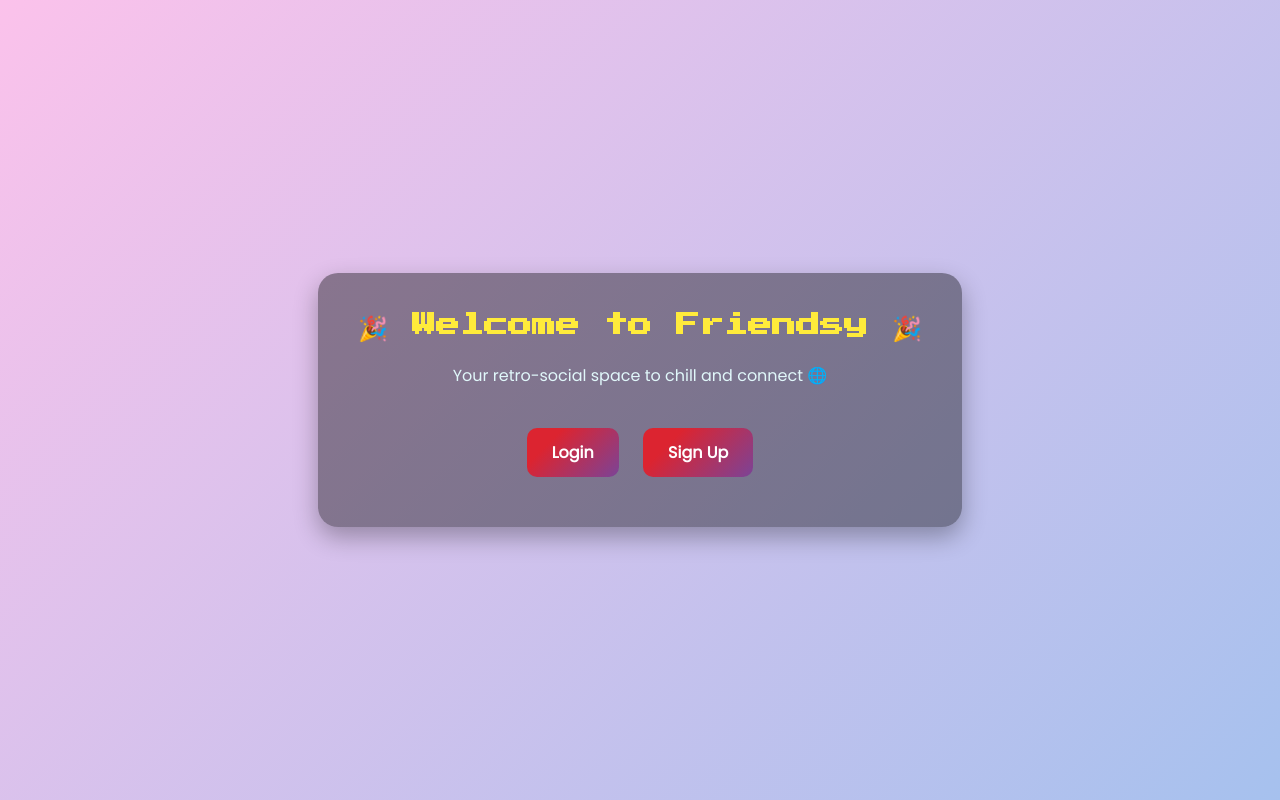
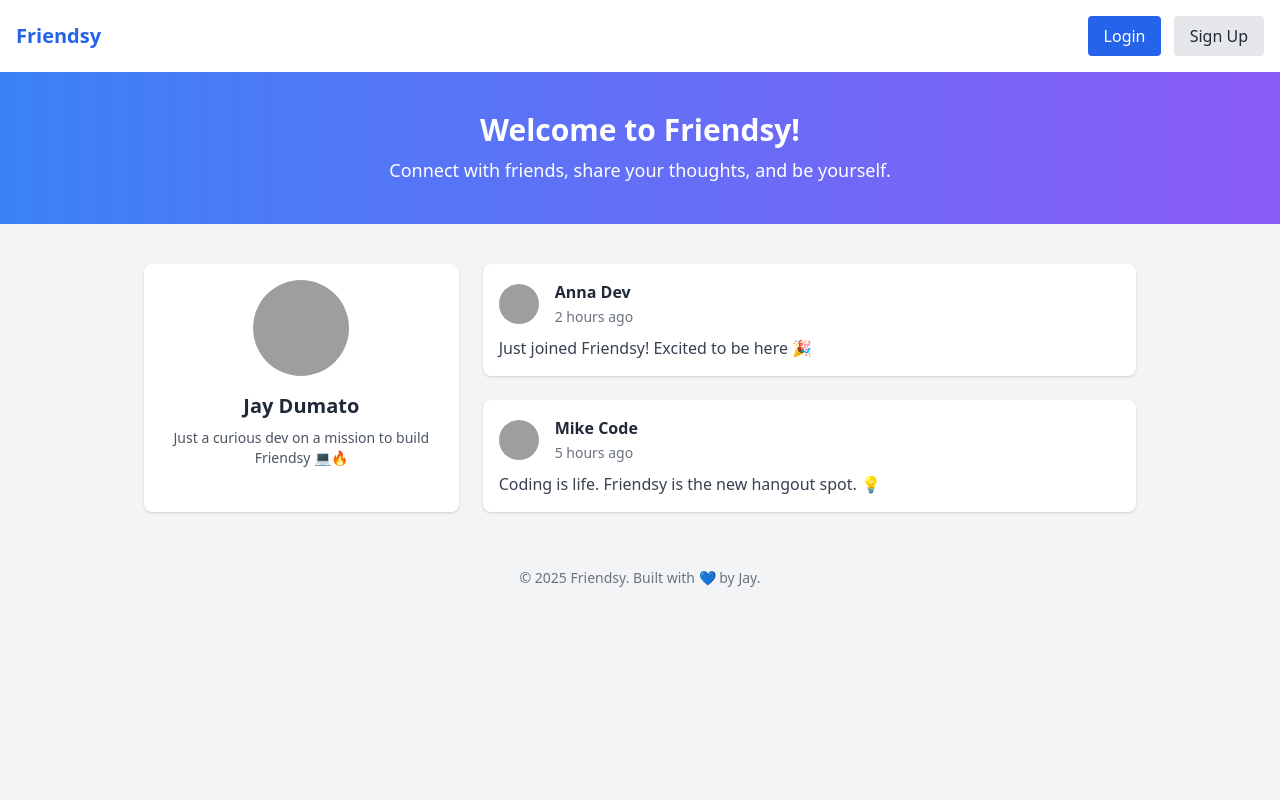
Before and after one commit to jay2k1211/Friendsy, a plain HTML site: page index.html in a window 1280 px wide. Drawn offline with nearby package versions, Linux system fonts and the light colour scheme; grey boxes are pictures that could not be loaded.

```diff
--- a/index.html
+++ b/index.html
@@ -3,70 +3,69 @@
 <head>
   <meta charset="UTF-8" />
   <meta name="viewport" content="width=device-width, initial-scale=1.0" />
-  <title>Welcome to Friendsy</title>
-  <link href="https://fonts.googleapis.com/css2?family=Press+Start+2P&family=Poppins&display=swap" rel="stylesheet">
-  <style>
-    * {
-      margin: 0;
-      padding: 0;
-      box-sizing: border-box;
-    }
+  <title>Friendsy | Home</title>
+  <link href="https://cdn.jsdelivr.net/npm/tailwindcss@2.2.19/dist/tailwind.min.css" rel="stylesheet">
+</head>
+<body class="bg-gray-100 text-gray-800">
 
-    body {
-      font-family: 'Poppins', sans-serif;
-      height: 100vh;
-      background: linear-gradient(135deg, #fbc2eb, #a6c1ee);
-      display: flex;
-      justify-content: center;
-      align-items: center;
-      color: #fff;
-    }
+  <!-- Navbar -->
+  <header class="bg-white shadow p-4 flex justify-between items-center">
+    <h1 class="text-xl font-bold text-blue-600">Friendsy</h1>
+    <div>
+      <button class="bg-blue-600 text-white px-4 py-2 rounded mr-2 hover:bg-blue-700">Login</button>
+      <button class="bg-gray-200 px-4 py-2 rounded hover:bg-gray-300">Sign Up</button>
+    </div>
+  </header>
 
-    .container {
-      text-align: center;
-      background-color: rgba(0, 0, 0, 0.4);
-      padding: 40px;
-      border-radius: 20px;
-      box-shadow: 0 10px 25px rgba(0, 0, 0, 0.3);
-    }
+  <!-- Hero Section -->
+  <section class="text-center py-10 px-4 bg-gradient-to-r from-blue-500 to-purple-500 text-white">
+    <h2 class="text-3xl font-bold mb-2">Welcome to Friendsy!</h2>
+    <p class="text-lg">Connect with friends, share your thoughts, and be yourself.</p>
+  </section>
 
-    h1 {
-      font-family: 'Press Start 2P', cursive;
-      font-size: 24px;
-      color: #ffeb3b;
-      margin-bottom: 20px;
-    }
+  <!-- Main Layout -->
+  <main class="max-w-5xl mx-auto mt-10 grid md:grid-cols-3 gap-6 px-4">
 
-    p {
-      font-size: 16px;
-      margin-bottom: 30px;
-      color: #e0f7fa;
-    }
+    <!-- Profile Card -->
+    <aside class="md:col-span-1 bg-white rounded-lg shadow p-4">
+      <div class="flex flex-col items-center">
+        <img src="https://i.pravatar.cc/100" alt="Avatar" class="rounded-full w-24 h-24 mb-4">
+        <h3 class="text-xl font-semibold">Jay Dumato</h3>
+        <p class="text-gray-600 text-sm text-center mt-2">Just a curious dev on a mission to build Friendsy 💻🔥</p>
+      </div>
+    </aside>
 
-    .btn {
-      text-decoration: none;
-      display: inline-block;
-      padding: 12px 25px;
-      margin: 10px;
-      border-radius: 10px;
-      font-weight: bold;
-      background-color: #7b4397;
-      background-image: linear-gradient(315deg, #7b4397 0%, #dc2430 74%);
-      color: white;
-      transition: transform 0.2s ease;
-    }
+    <!-- Posts Feed -->
+    <section class="md:col-span-2 space-y-6">
+      <!-- Dummy Post -->
+      <article class="bg-white shadow rounded-lg p-4">
+        <div class="flex items-center space-x-4 mb-2">
+          <img src="https://i.pravatar.cc/50?u=1" alt="User" class="w-10 h-10 rounded-full">
+          <div>
+            <h4 class="font-semibold">Anna Dev</h4>
+            <time class="text-sm text-gray-500">2 hours ago</time>
+          </div>
+        </div>
+        <p class="text-gray-700">Just joined Friendsy! Excited to be here 🎉</p>
+      </article>
 
-    .btn:hover {
-      transform: scale(1.05);
-    }
-  </style>
-</head>
-<body>
-  <div class="container">
-    <h1>🎉 Welcome to Friendsy 🎉</h1>
-    <p>Your retro-social space to chill and connect 🌐</p>
-    <a href="login.html" class="btn">Login</a>
-    <a href="signup.html" class="btn">Sign Up</a>
-  </div>
+      <article class="bg-white shadow rounded-lg p-4">
+        <div class="flex items-center space-x-4 mb-2">
+          <img src="https://i.pravatar.cc/50?u=2" alt="User" class="w-10 h-10 rounded-full">
+          <div>
+            <h4 class="font-semibold">Mike Code</h4>
+            <time class="text-sm text-gray-500">5 hours ago</time>
+          </div>
+        </div>
+        <p class="text-gray-700">Coding is life. Friendsy is the new hangout spot. 💡</p>
+      </article>
+    </section>
+  </main>
+
+  <!-- Footer -->
+  <footer class="text-center mt-10 p-4 text-sm text-gray-500">
+    &copy; 2025 Friendsy. Built with 💙 by Jay.
+  </footer>
+
 </body>
 </html>
```
Also changed, not shown: backend/index.js (added, +27 -0 lines), backend/package.json (added, +17 -0 lines), 1 other file.
